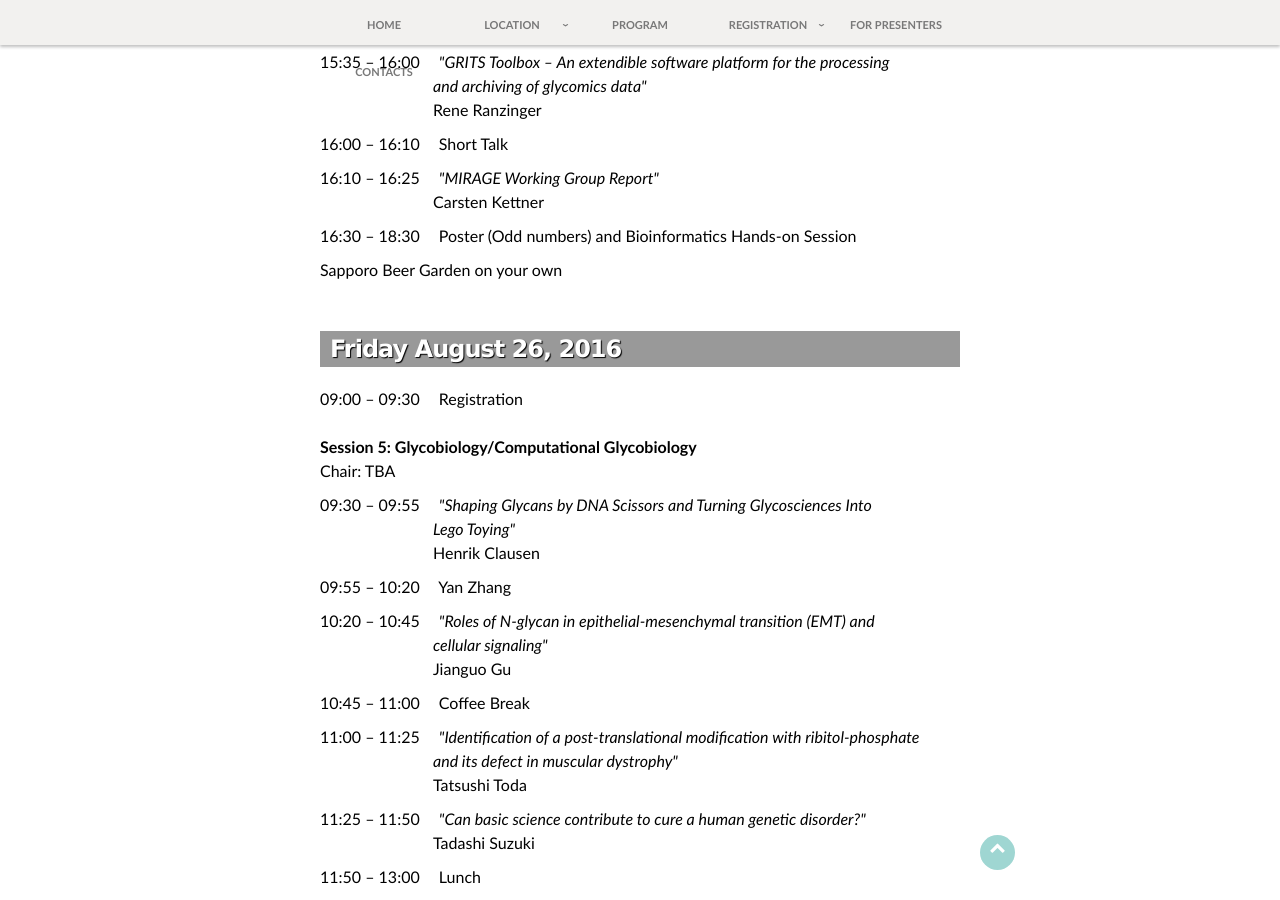
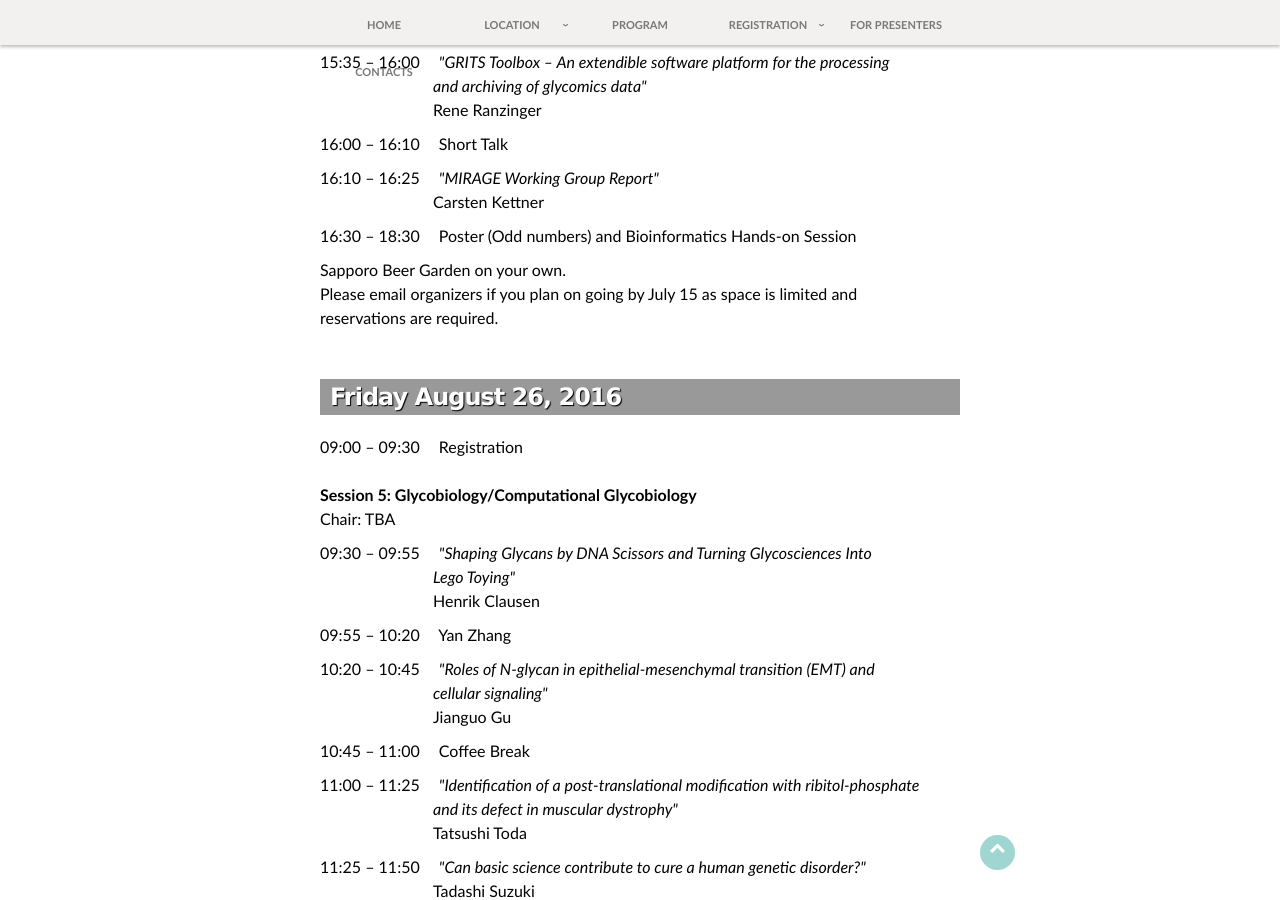
Before and after one commit to yamazakiM/test_warren2016, a Jekyll site: the page built from program/index.md, in a window 1280 px wide and 900 px high, scrolled down 3021 px. Built offline with Jekyll 4.4.1, drawn with Linux system fonts in a browser that asks for light colours; nearby versions of some CDN libraries; library files that are not in the unit come from our copies.

Commit message:
Update index.md

```diff
--- a/program/index.md
+++ b/program/index.md
@@ -265,7 +265,9 @@ Hokkaido University<br>
 	<span style="display:inline-block; width=130px; margin-top:10px; margin-right:15px">16:30 – 18:30</span>
 	<span>Poster (Odd numbers) and Bioinformatics Hands-on Session</span>
 	<br>
-	<span style="display:inline-block; width=130px; margin-top:10px; margin-right:15px">Sapporo Beer Garden on your own</span>
+	<span style="display:inline-block; width=130px; margin-top:10px; margin-right:15px">Sapporo Beer Garden on your own.<br>
+	Please email organizers if you plan on going by July 15 as space is limited and reservations are required.
+	</span>
 </p>
 <br>
 
```
